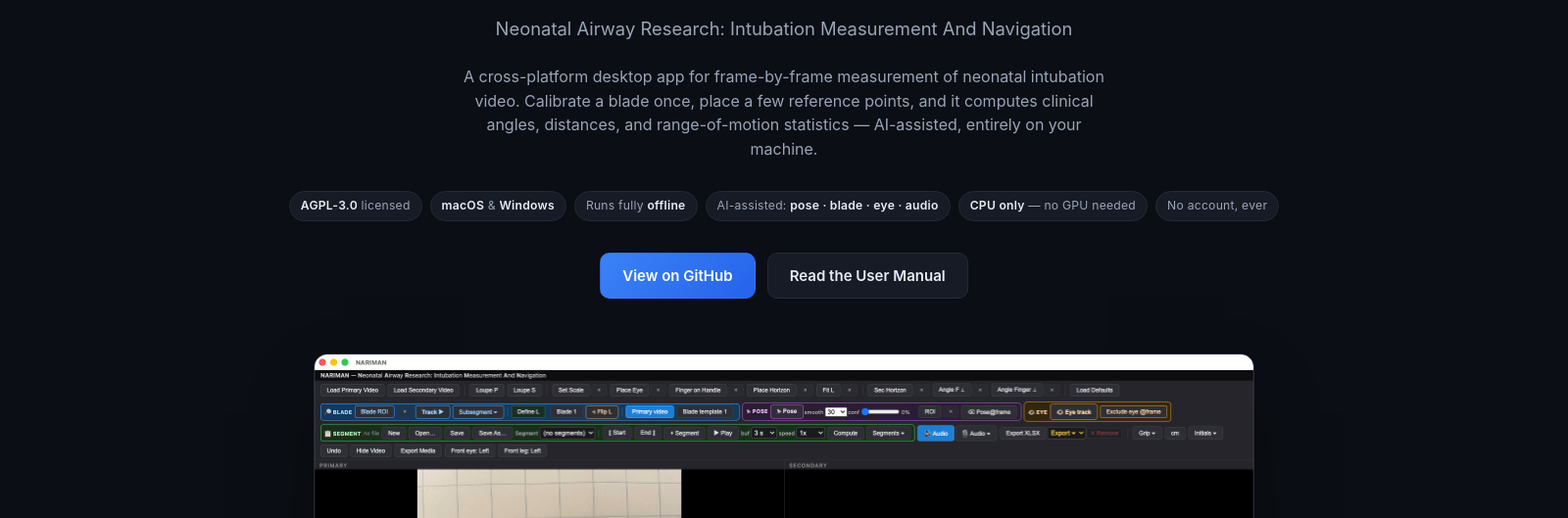
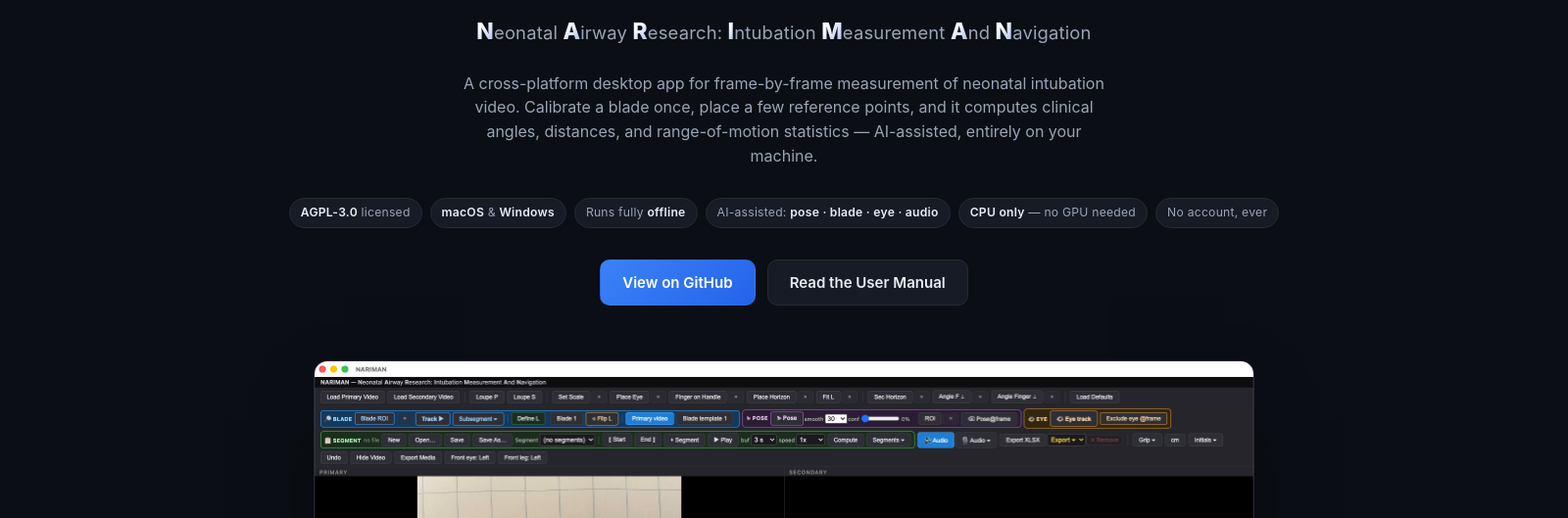
Before and after one commit to Ali-Mahzarnia/nariman, an Electron app: page docs/index.html in a window 1600 px wide. Shown: the part 227-756 px from the top of the page at 98% size. Drawn offline with Linux system fonts and the light colour scheme.

Commit message:
Update landing page

```diff
--- a/docs/index.html
+++ b/docs/index.html
@@ -41,7 +41,12 @@
     background:linear-gradient(135deg,#fff 30%,#9db4e8 100%);
     -webkit-background-clip:text; background-clip:text; color:transparent;
   }
-  .hero .tagline{font-size:1.15rem; color:var(--text-dim); max-width:640px; margin:0 auto 22px}
+  .hero .tagline{font-size:1.15rem; color:var(--text-dim); max-width:640px; margin:0 auto 22px; letter-spacing:0.01em}
+  .hero .tagline .acr{
+    font-weight:800; font-size:1.24em;
+    background:linear-gradient(135deg,#fff 30%,#9db4e8 100%);
+    -webkit-background-clip:text; background-clip:text; color:transparent;
+  }
   .hero p.lead{max-width:660px; margin:0 auto 30px; color:var(--text-dim); font-size:1rem}
 
   .badges{display:flex; flex-wrap:wrap; gap:8px; justify-content:center; margin-bottom:32px}
@@ -158,7 +163,7 @@
 
 <div class="hero wrap">
   <h1>NARIMAN</h1>
-  <p class="tagline">Neonatal Airway Research: Intubation Measurement And Navigation</p>
+  <p class="tagline"><span class="acr">N</span>eonatal <span class="acr">A</span>irway <span class="acr">R</span>esearch: <span class="acr">I</span>ntubation <span class="acr">M</span>easurement <span class="acr">A</span>nd <span class="acr">N</span>avigation</p>
   <p class="lead">
     A cross-platform desktop app for frame-by-frame measurement of neonatal intubation video.
     Calibrate a blade once, place a few reference points, and it computes clinical angles,
```
